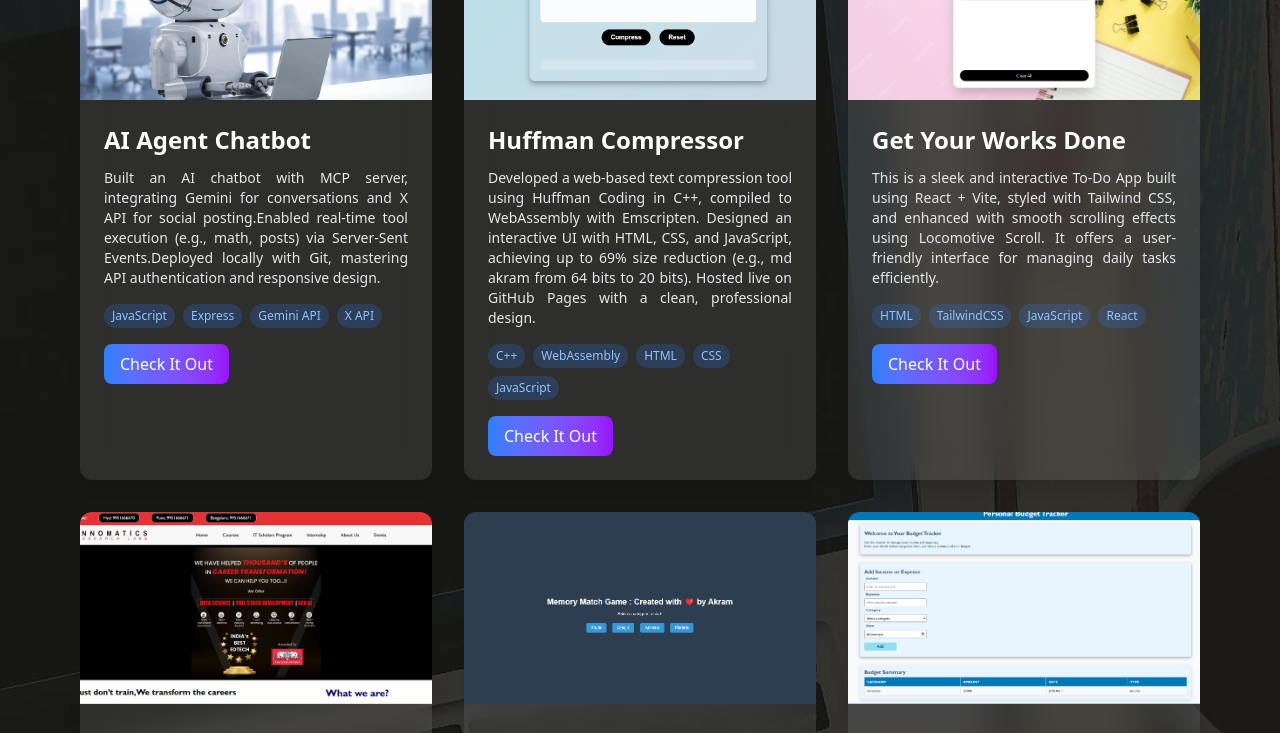
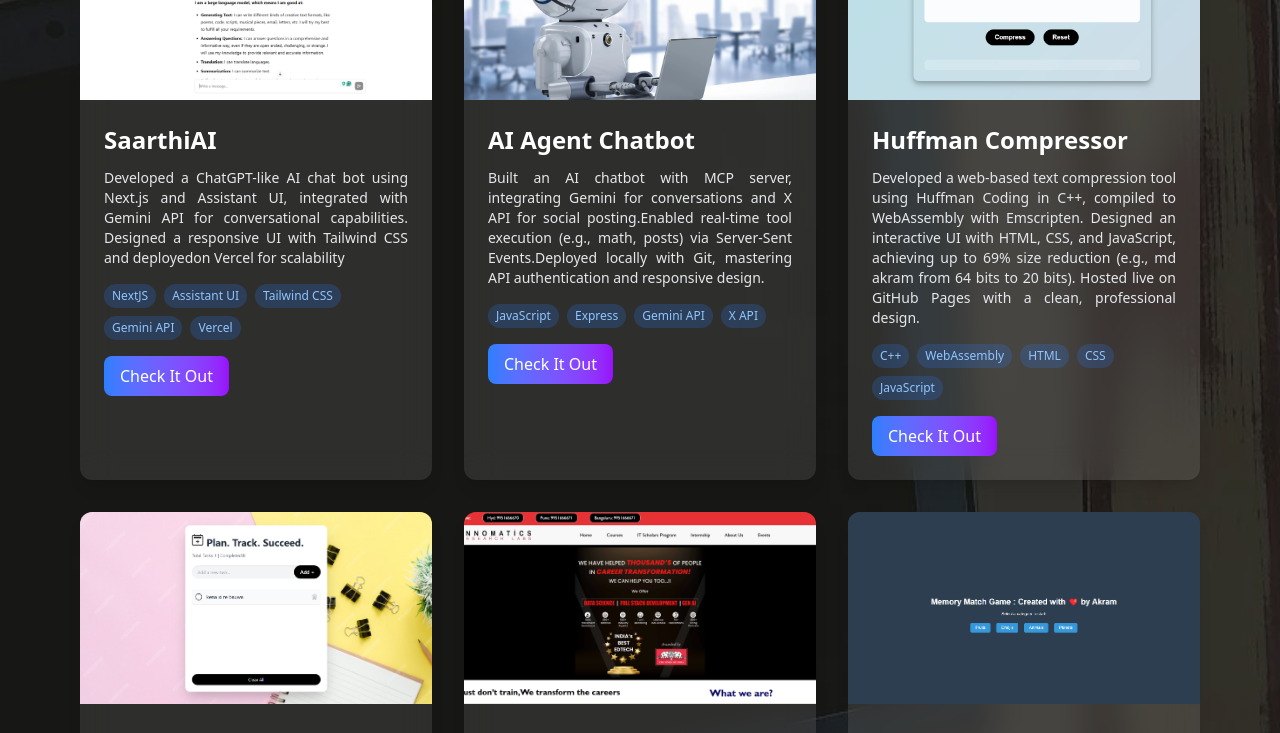
Before and after one commit to IamAkram321/Personal-Portfolio, a React (Vite) app: page /projects in a window 1280 px wide. Shown: the part 320-1053 px from the top of the page. Built offline with nearby package versions, Linux system fonts and the light colour scheme.

Commit message:
addedSaarthiAI

```diff
--- a/src/components/Projects.jsx
+++ b/src/components/Projects.jsx
@@ -2,6 +2,13 @@ import React from "react";
 
 function Projects() {
   const projects = [
+    {
+      title: "SaarthiAI",
+      description: "Developed a ChatGPT-like AI chat bot using Next.js and Assistant UI, integrated with Gemini API for conversational capabilities. Designed a responsive UI with Tailwind CSS and deployedon Vercel for scalability",
+      tech: ["NextJS", "Assistant UI", "Tailwind CSS", "Gemini API","Vercel"],
+      image: "/assets/bot.png",
+      link: "https://saarthi-ai-drab.vercel.app/"
+    },
     {
       title: "AI Agent Chatbot",
       description: "Built an AI chatbot with MCP server, integrating Gemini for conversations and X API for social posting.Enabled real-time tool execution (e.g., math, posts) via Server-Sent Events.Deployed locally with Git, mastering API authentication and responsive design.",
@@ -23,7 +30,7 @@ function Projects() {
       image: "/assets/todo.png"
     },
     {
-      title: "Innomatics Website Clone",
+      title: "Innomatics Research Labs",
       description: "A responsive web app that replicates the official Innomatics website. This project helped enhance my front-end skills, focusing on responsive design and a user-friendly interface.",
       link: "https://iamakram321.github.io/innomaticsInternshipProject1/",
       tech: ["HTML", "CSS", "JavaScript","SwiperJS","Locomotive Scroll"],
```
Also changed, not shown: public/assets/bot.png (added).
